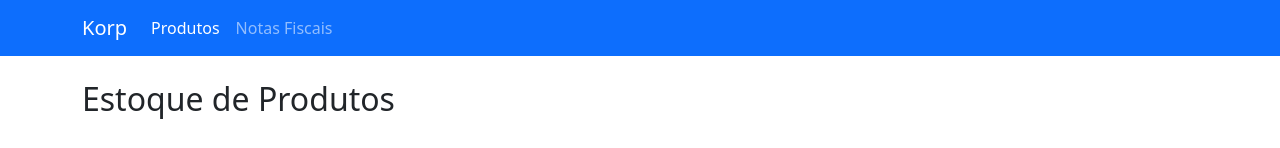
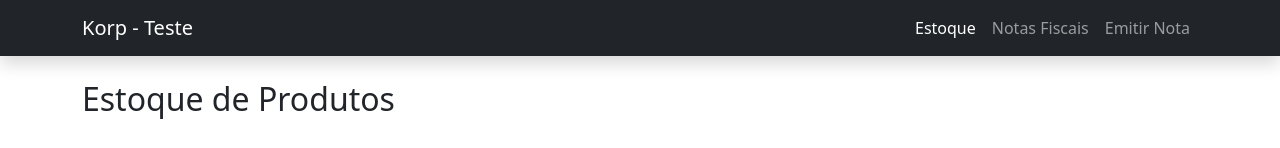
Before and after one commit to eduardo-olvreis/Korp_Teste_EduardoReis, an Angular app in the folder frontend/korp-web/: page /produtos in a window 1280 px wide. Shown: the top 148 px of the page. Built offline with nearby package versions, Linux system fonts and the light colour scheme; no server answers.

Commit message:
fix: ajuste no menu de sanduiche em dispositivos menores

```diff
--- a/frontend/korp-web/src/app/app.html
+++ b/frontend/korp-web/src/app/app.html
@@ -1,22 +1,27 @@
-<nav class="navbar navbar-expand-lg navbar-dark bg-primary mb-4">
+<nav class="navbar navbar-expand-lg navbar-dark bg-dark shadow">
   <div class="container">
-    <a class="navbar-brand" href="#">Korp</a>
-    <button class="navbar-toggler" type="button" data-bs-toggle="collapse" data-bs-target="#navbarNav">
+    <a class="navbar-brand" routerLink="/">Korp - Teste</a>
+
+    <button class="navbar-toggler" type="button" (click)="toggleMenu()">
       <span class="navbar-toggler-icon"></span>
     </button>
-    <div class="collapse navbar-collapse" id="navbarNav">
-      <ul class="navbar-nav">
+
+    <div class="collapse navbar-collapse" [class.show]="!isMenuCollapsed()">
+      <ul class="navbar-nav ms-auto">
         <li class="nav-item">
-          <a class="nav-link" routerLink="/produtos" routerLinkActive="active">Produtos</a>
+          <a class="nav-link" routerLink="/produtos" routerLinkActive="active" (click)="fecharMenu()">Estoque</a>
         </li>
         <li class="nav-item">
-          <a class="nav-link" routerLink="/notas" routerLinkActive="active">Notas Fiscais</a>
+          <a class="nav-link" routerLink="/notas" routerLinkActive="active" (click)="fecharMenu()">Notas Fiscais</a>
+        </li>
+        <li class="nav-item">
+          <a class="nav-link" routerLink="/notas/nova" routerLinkActive="active" (click)="fecharMenu()">Emitir Nota</a>
         </li>
       </ul>
     </div>
   </div>
 </nav>
 
-<div class="container">
+<main class="container mt-4">
   <router-outlet></router-outlet>
-</div>
+</main>
--- a/frontend/korp-web/src/app/app.ts
+++ b/frontend/korp-web/src/app/app.ts
@@ -8,4 +8,12 @@ import { Component, signal } from '@angular/core';
 })
 export class App {
   protected readonly title = signal('korp-web');
+  protected readonly isMenuCollapsed = signal(true);
+  toggleMenu() {
+    this.isMenuCollapsed.update(state => !state);
+  }
+
+  fecharMenu() {
+    this.isMenuCollapsed.set(true);
+  }
 }
```
